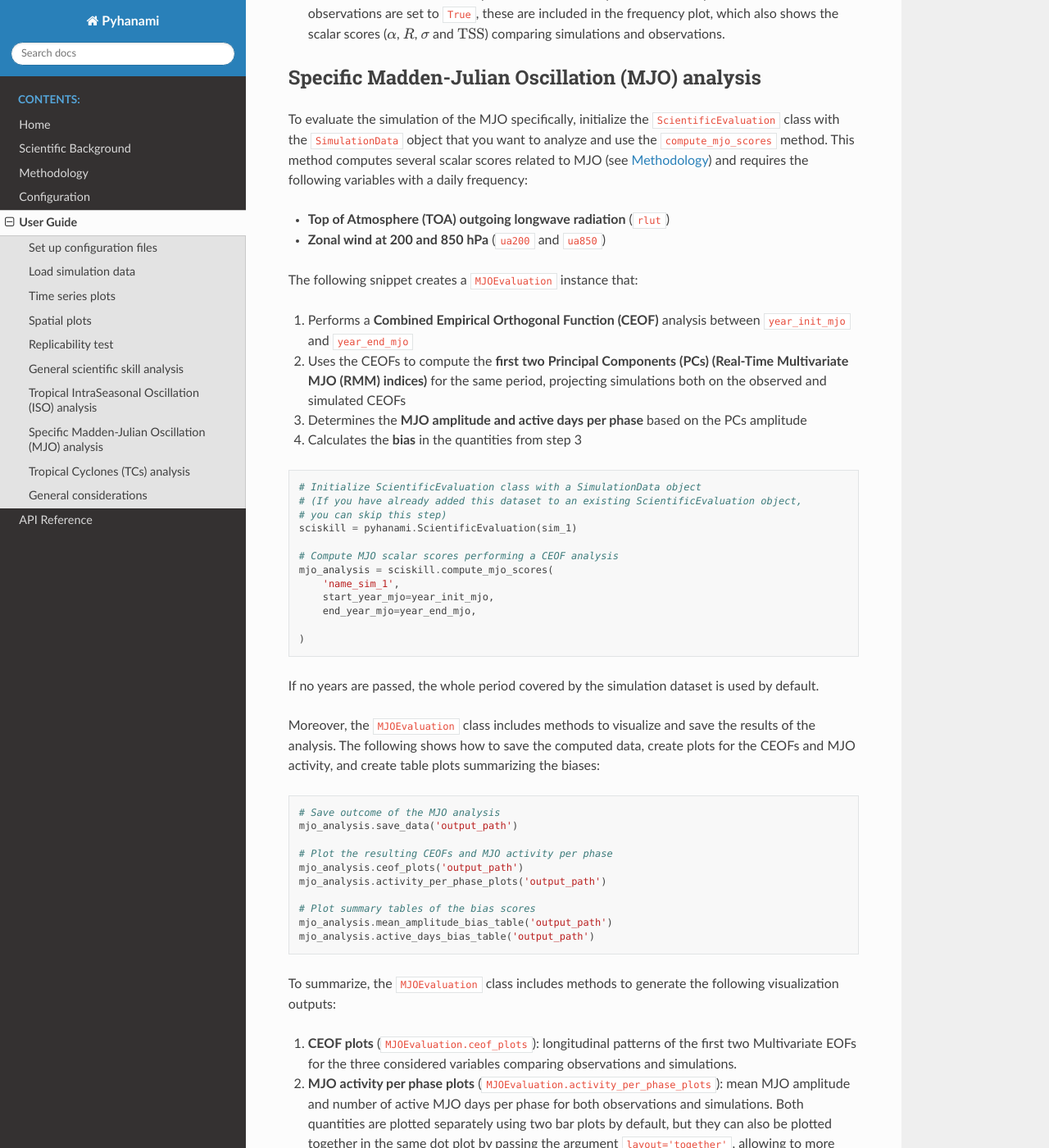
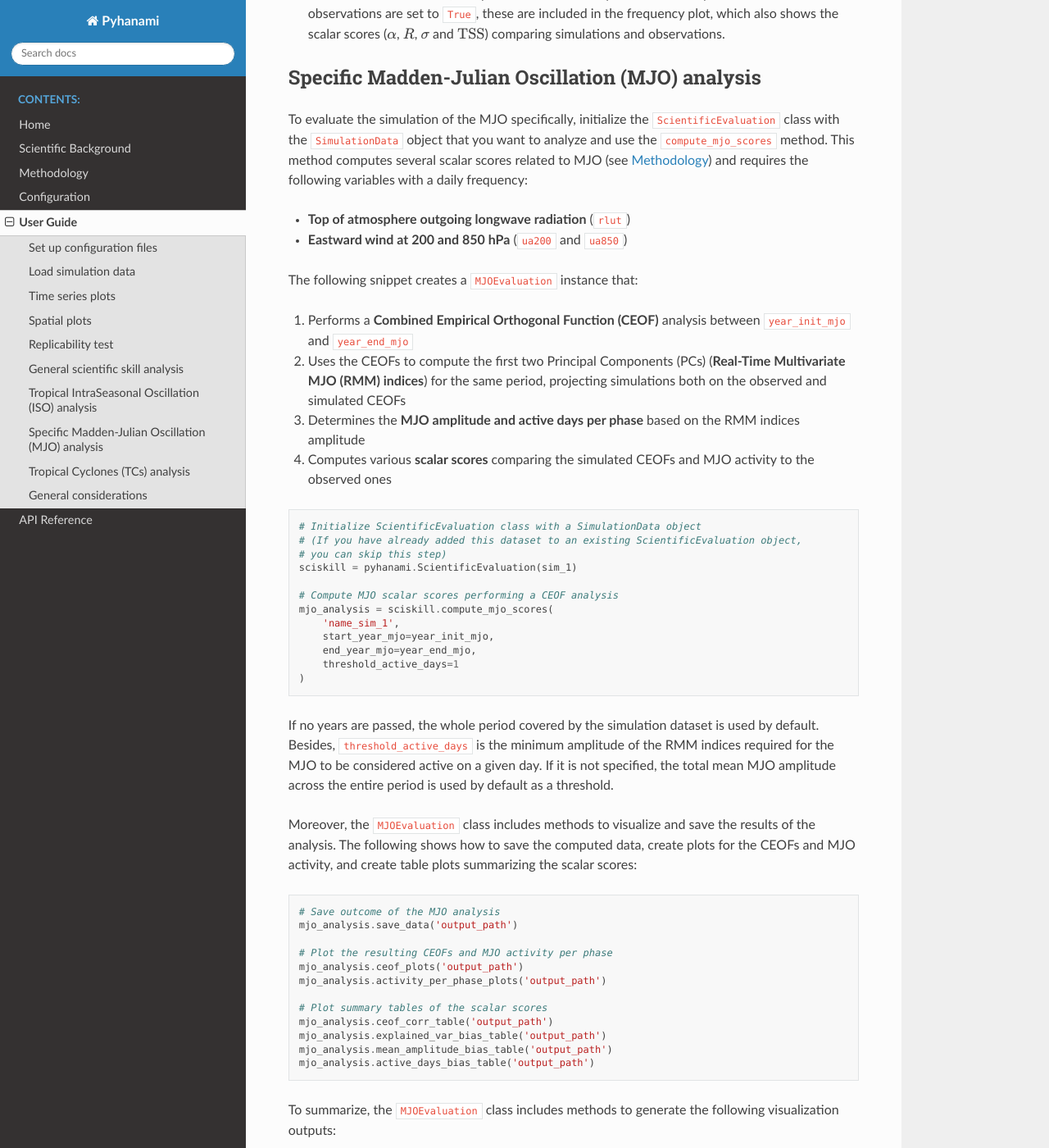
Before and after one commit to BSC-ES/pyhanami, a Sphinx documentation site: the page built from docs/source/User-Guide.md, in a window 1280 px wide and 1400 px high, scrolled down 6571 px. Shown: the whole window at 82% size. Built offline with Sphinx 7.4.7 and the Read the Docs theme 3.1.0, drawn with Linux system fonts in a browser that asks for light colours; some of the changed text lies outside the part shown.

Commit message:
Added new CEOF scalar scores and references related to MJO

````diff
--- a/docs/source/User-Guide.md
+++ b/docs/source/User-Guide.md
@@ -197,7 +197,7 @@ To evaluate the simulation of the ISO, initialize the `ScientificEvaluation` cla
 
 The following snippet creates an `ISOEvaluation` instance that:
 1. Performs an **Extended Empirical Orthogonal Function (EEOF)** analysis between `year_init_eeof` and `year_end_eeof`
-2. Uses the EEOFs to compute the **first two Principal Components (PCs) (bimodal ISO indices)** between `year_init_pc` and `year_end_pc`
+2. Uses the EEOFs to compute the first two Principal Components (PCs) (**bimodal ISO indices**) between `year_init_pc` and `year_end_pc`
 3. Calculates the **mean monthly frequency (seasonality)** of ISO events using all the bimodal ISO indices computed in step 2
 
 ```python
@@ -258,14 +258,14 @@ To summarize, the `ISOEvaluation` class includes methods to generate the followi
 ## Specific Madden-Julian Oscillation (MJO) analysis
 
 To evaluate the simulation of the MJO specifically, initialize the `ScientificEvaluation` class with the `SimulationData` object that you want to analyze and use the `compute_mjo_scores` method. This method computes several scalar scores related to MJO (see [Methodology](./Methodology.md#madden-julian-oscillation-mjo)) and requires the following variables with a daily frequency:
-- **Top of Atmosphere (TOA) outgoing longwave radiation** (`rlut`)
-- **Zonal wind at 200 and 850 hPa** (`ua200` and `ua850`)
+- **Top of atmosphere outgoing longwave radiation** (`rlut`)
+- **Eastward wind at 200 and 850 hPa** (`ua200` and `ua850`)
 
 The following snippet creates a `MJOEvaluation` instance that:
 1. Performs a **Combined Empirical Orthogonal Function (CEOF)** analysis between `year_init_mjo` and `year_end_mjo`
-2. Uses the CEOFs to compute the **first two Principal Components (PCs) (Real-Time Multivariate MJO (RMM) indices)** for the same period, projecting simulations both on the observed and simulated CEOFs
-3. Determines the **MJO amplitude and active days per phase** based on the PCs amplitude
-4. Calculates the **bias** in the quantities from step 3
+2. Uses the CEOFs to compute the first two Principal Components (PCs) (**Real-Time Multivariate MJO (RMM) indices**) for the same period, projecting simulations both on the observed and simulated CEOFs
+3. Determines the **MJO amplitude and active days per phase** based on the RMM indices amplitude
+4. Computes various **scalar scores** comparing the simulated CEOFs and MJO activity to the observed ones
 
 ```python
 # Initialize ScientificEvaluation class with a SimulationData object
@@ -278,13 +278,13 @@ mjo_analysis = sciskill.compute_mjo_scores(
     'name_sim_1',
     start_year_mjo=year_init_mjo,
     end_year_mjo=year_end_mjo,
-
+    threshold_active_days=1
 )
 ```
 
-If no years are passed, the whole period covered by the simulation dataset is used by default.
+If no years are passed, the whole period covered by the simulation dataset is used by default. Besides, `threshold_active_days` is the minimum amplitude of the RMM indices required for the MJO to be considered active on a given day. If it is not specified, the total mean MJO amplitude across the entire period is used by default as a threshold.
 
-Moreover, the `MJOEvaluation` class includes methods to visualize and save the results of the analysis. The following shows how to save the computed data, create plots for the CEOFs and MJO activity, and create table plots summarizing the biases:
+Moreover, the `MJOEvaluation` class includes methods to visualize and save the results of the analysis. The following shows how to save the computed data, create plots for the CEOFs and MJO activity, and create table plots summarizing the scalar scores:
 
 ```python
 # Save outcome of the MJO analysis
@@ -294,7 +294,9 @@ mjo_analysis.save_data('output_path')
 mjo_analysis.ceof_plots('output_path')
 mjo_analysis.activity_per_phase_plots('output_path')
 
-# Plot summary tables of the bias scores
+# Plot summary tables of the scalar scores
+mjo_analysis.ceof_corr_table('output_path')
+mjo_analysis.explained_var_bias_table('output_path')
 mjo_analysis.mean_amplitude_bias_table('output_path')
 mjo_analysis.active_days_bias_table('output_path')
 ```
@@ -302,7 +304,7 @@ mjo_analysis.active_days_bias_table('output_path')
 To summarize, the `MJOEvaluation` class includes methods to generate the following visualization outputs:
 1. **CEOF plots** (`MJOEvaluation.ceof_plots`): longitudinal patterns of the first two Multivariate EOFs for the three considered variables comparing observations and simulations.
 2. **MJO activity per phase plots** (`MJOEvaluation.activity_per_phase_plots`): mean MJO amplitude and number of active MJO days per phase for both observations and simulations. Both quantities are plotted separately using two bar plots by default, but they can also be plotted together in the same dot plot by passing the argument `layout='together'`, allowing to more easily identify the relationship between both quantities.
-3. **Bias in activity per phase tables** (`MJOEvaluation.mean_amplitude_bias_table` and `MJOEvaluation.active_days_bias_table`): tables summarizing the bias in mean MJO amplitude and active MJO days per phase, respectively. In these, each column is colored independently based on its maximum value. The largest bias value in a column determines the limits of the colorbar for that column. This allows to easily identify the dataset with the highest bias for each phase.
+3. **Scalar score tables** (`MJOEvaluation.coef_corr_table`, `MJOEvaluation.explained_var_bias_table`, `MJOEvaluation.mean_amplitude_bias_table`, `MJOEvaluation.active_days_bias_table`): tables summarizing the computed scalar scores. In each table, columns are colored independently, with dark green indicating the best-performing dataset in that column relative to the reference dataset in the first row.
 
 
 ## Tropical Cyclones (TCs) analysis
````
Also changed, not shown: README.md (+14 -5 lines), docs/source/Home.md (+2 -3 lines), docs/source/Methodology.md (+15 -8 lines).
